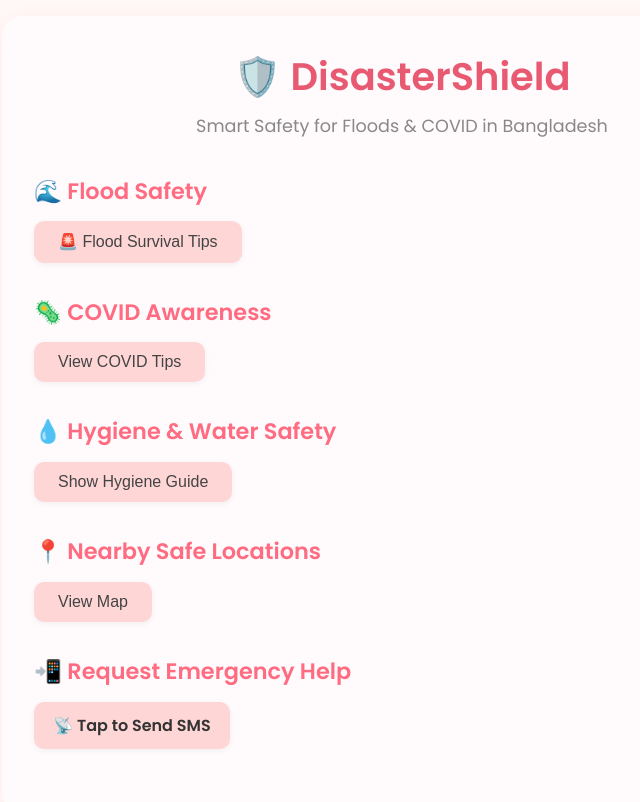
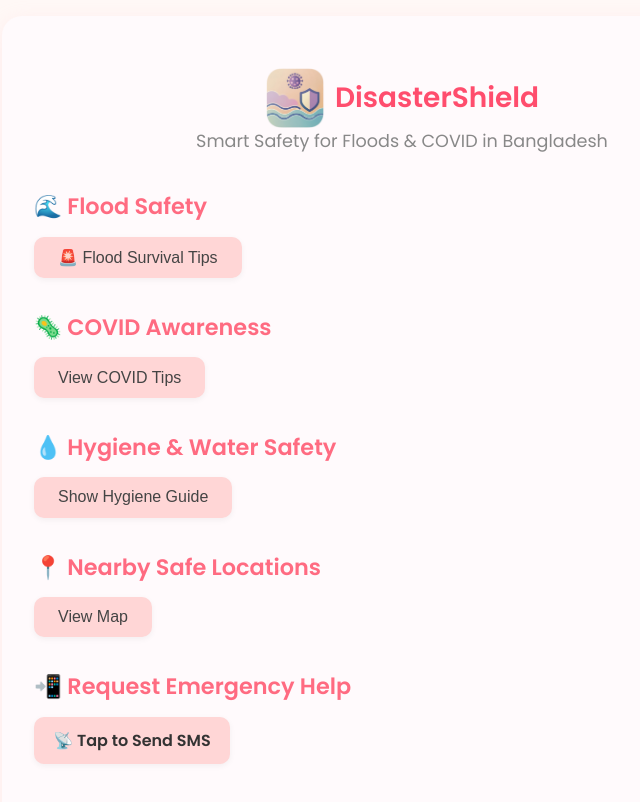
Before and after one commit to ithakaaaaaaa/DisasterShield-App, a plain HTML site: page index.html in a window 1280 px wide. Shown: the whole page, without its empty margins (238-878 px from the left). Drawn offline with Linux system fonts and the light colour scheme.

Commit message:
Add files via upload

```diff
--- a/index.html
+++ b/index.html
@@ -12,7 +12,14 @@
 </head>
 <body>
   <div class="container">
-    <h1>🛡️ DisasterShield</h1>
+
+<div style="display: flex; align-items: center; justify-content: center; margin-top: 20px;">
+  <img src="logo.png" alt="App Logo" style="height: 60px; margin-right: 10px;" />
+  <h1 style="font-family: 'Poppins', sans-serif; font-size: 28px; color: #ff4d6d; margin: 0;">
+    DisasterShield
+  </h1>
+</div>
+
     <p class="subtitle">Smart Safety for Floods & COVID in Bangladesh</p>
 
     <div class="section">
```
Also changed, not shown: icon-192.png (added), icon-512.png (added), logo.png (added).
